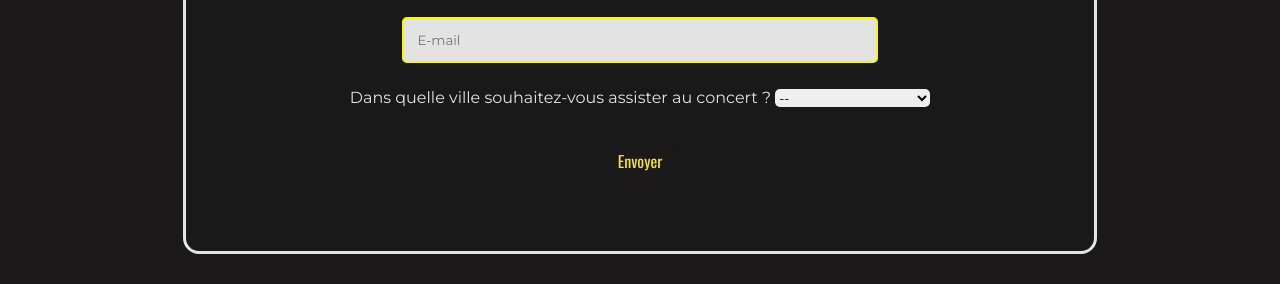
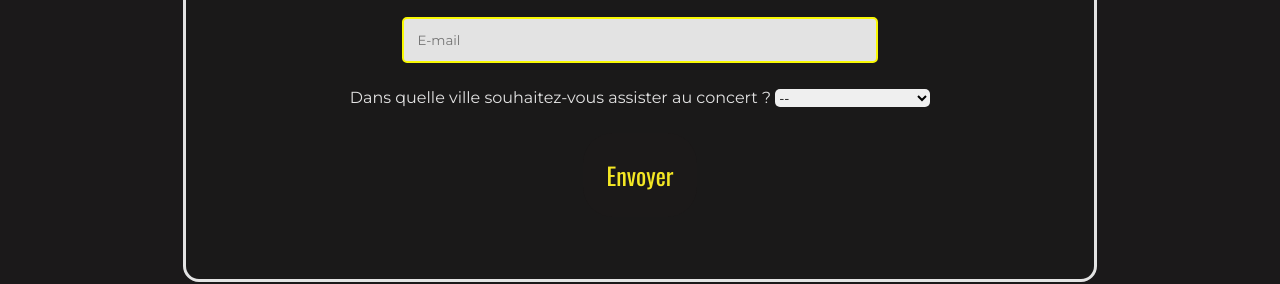
Before and after one commit to EmilieLgt/SiteGroupeSamurai, a plain HTML site: page index.html in a window 1280 px wide. Shown: the part 3014-3298 px from the top of the page. Drawn offline with nearby package versions, Linux system fonts and the light colour scheme; a web font is replaced by a local one.

Commit message:
Update styleDesktop.css
changement taille texte bouton envoi

```diff
--- a/styleDesktop.css
+++ b/styleDesktop.css
@@ -237,7 +237,6 @@ gap:0.8em;
     .boutondenvoi {
         display: inline-block;
         padding: 1em;
-        font-size: 1em;
         cursor: pointer;
         text-align: center;
         text-decoration: none;
@@ -245,7 +244,7 @@ gap:0.8em;
         background-color: var(--backgroundColor);
         border: none;
         border-radius: 30px;
-        font-size: 1rem;
+        font-size: 1.5rem;
        font-family: var(--h3font);
         color: var(--h1Color);
     }
```
